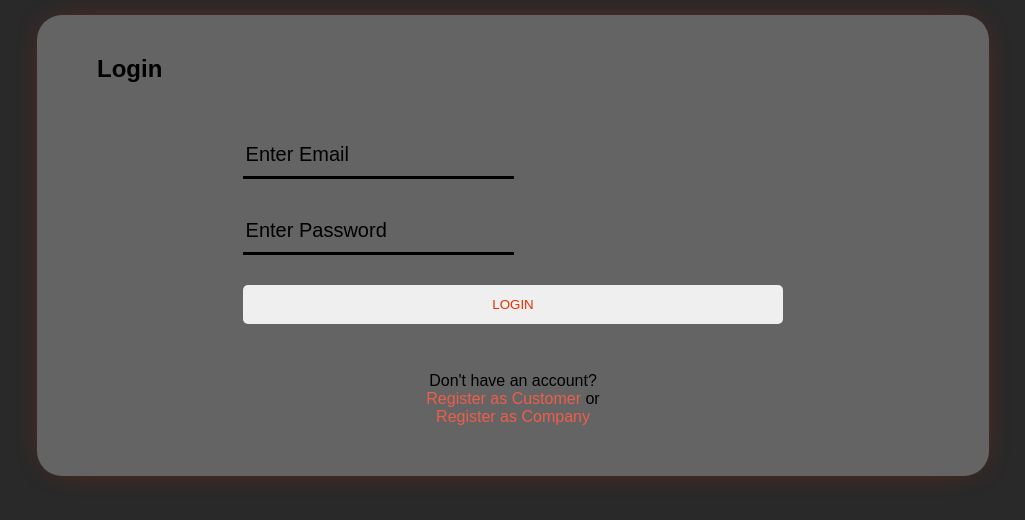
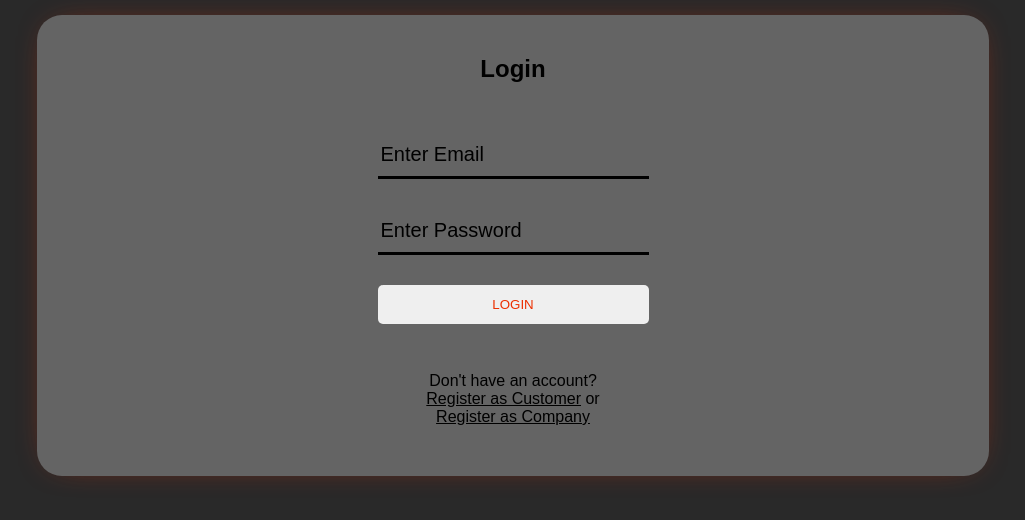
Before and after one commit to apondi-art/netfix, a Django app: page /login/ in a window 1280 px wide. Shown: the part 61-581 px from the top of the page, without its empty margins (127-1152 px from the left). Run offline with Django 3.2, Linux system fonts and the light colour scheme.

Commit message:
feat:add styling for login page

```diff
--- a/static/css/style.css
+++ b/static/css/style.css
@@ -375,4 +375,35 @@ span {
   margin: 5px 0px;
 }
 
+
+/* =========================================login page===================================================== */
+.register-link a {
+  color: black;
+  text-decoration: underline;
+}
+
+
+.register-link a:hover {
+  color: orangered;
+  text-decoration: underline;
+}
+
+.login-form {
+  justify-content: center;
+  align-items: center;
+  text-align: center;
+  width: 100%;
+}
+.login-heading {
+  display: flex;
+  justify-content: center;
+  align-items: center;
+  text-align: center;
+  width: 100%;
+}
+
+.error-message p {
+  color: #FF5722;
+}
+
 /* ============================================================================================== */
```
